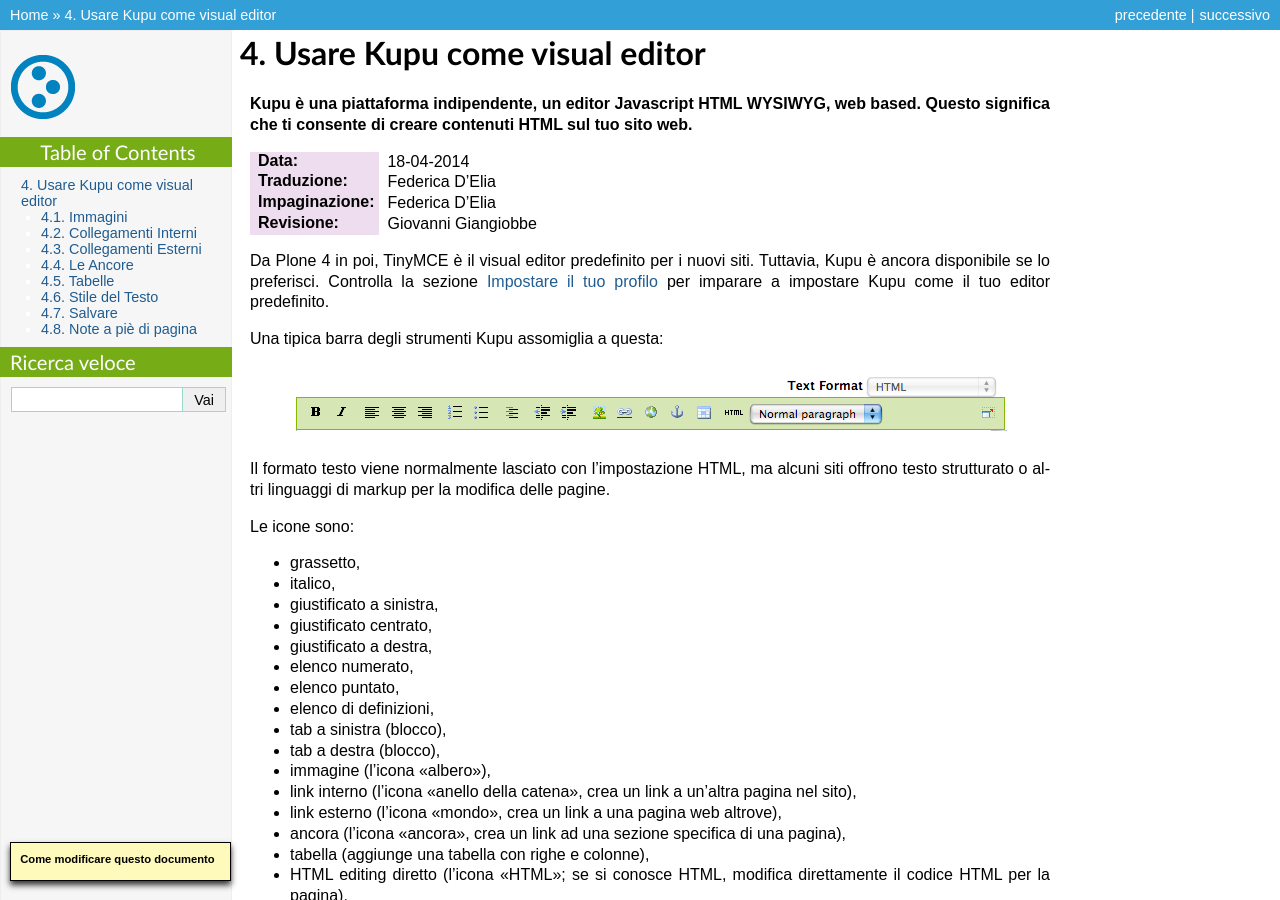
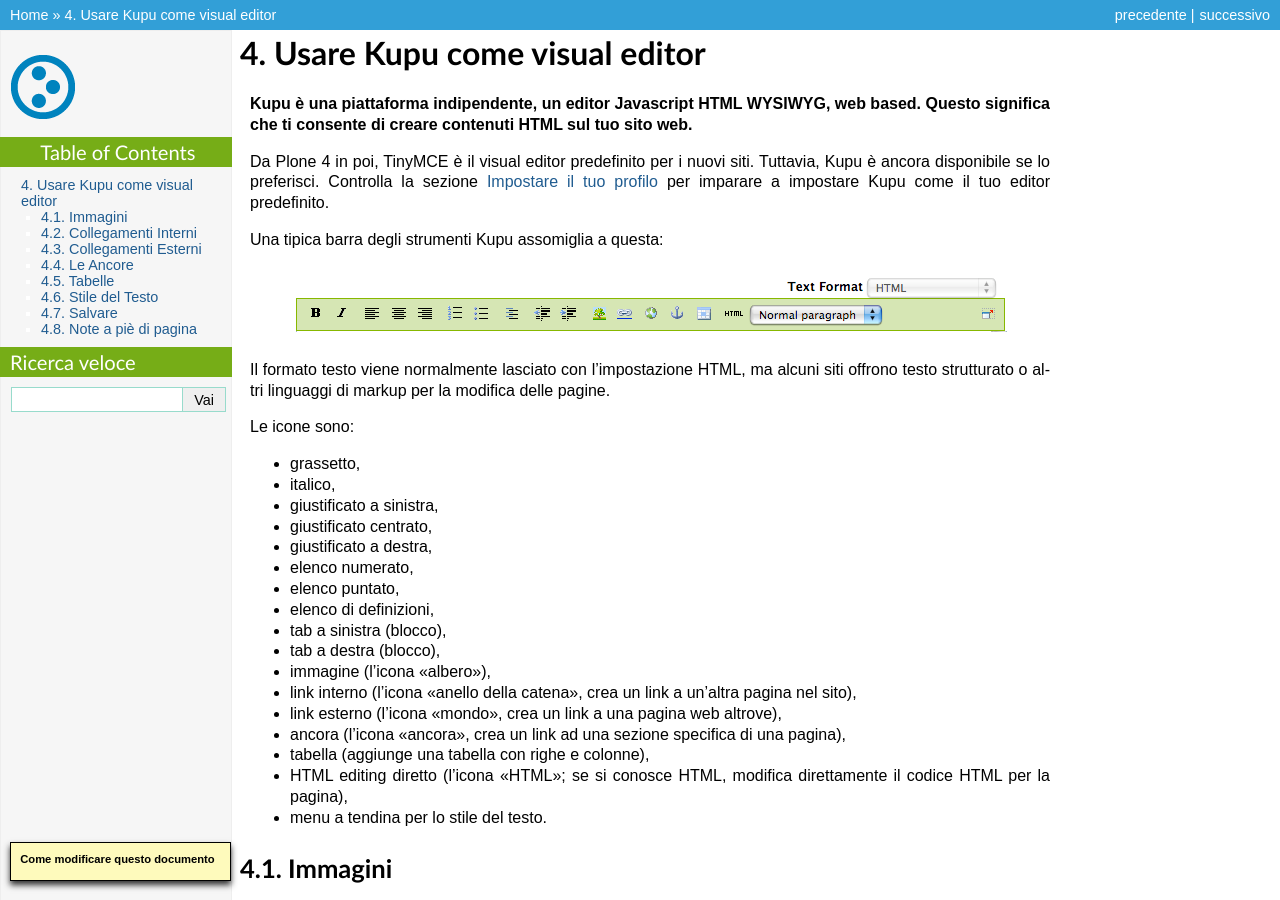
Before and after one commit to plone-it/collective.italiandocumentation, a Sphinx documentation site: the page built from source/using-kupu-as-visual-editor/index.rst, in a window 1280 px wide and 900 px high. Built offline with Sphinx 7.4.7, drawn with Linux system fonts in a browser that asks for light colours; pages that are not in the unit, such as notebooks, are missing from menus; some of the changed lines change nothing that is shown.

Commit message:
Tolta tabella intestazione

```diff
--- a/source/using-kupu-as-visual-editor/index.rst
+++ b/source/using-kupu-as-visual-editor/index.rst
@@ -4,11 +4,6 @@
 **Kupu è una piattaforma indipendente, un editor Javascript HTML WYSIWYG,
 web based. Questo significa che ti consente di creare contenuti HTML sul
 tuo sito web.**
-
-:Data: 18-04-2014
-:Traduzione: Federica D'Elia
-:Impaginazione: Federica D'Elia
-:Revisione: Giovanni Giangiobbe
 
 Da Plone 4 in poi, TinyMCE è il visual editor predefinito per i nuovi siti.
 Tuttavia, Kupu è ancora disponibile se lo preferisci. Controlla la sezione
@@ -89,7 +84,7 @@
 
 .. figure:: ../_static/insertlinkpanel.png
    :align: center
-   :alt:
+   :alt: null
 
 Puoi utilizzare questo pannello facendo click sulla cartella Home o sulla cartella Corrente,
 per iniziare la navigazione nel sito web Plone e per trovare una cartella, una pagina,
@@ -106,7 +101,7 @@
 
 .. figure:: ../_static/externallinkpanel.png
    :align: center
-   :alt:
+   :alt: null
 
 Digitare l'indirizzo web del sito esterno nel box che inizia con http://. È possibile
 fare click su *anteprima* se hai bisogno di controllare l'indirizzo. Se incolli
@@ -131,21 +126,21 @@
 
 .. figure:: ../_static/anchortext.png
    :align: center
-   :alt:
+   :alt: null
 
 Quindi seleziona ogni sottotitolo riscritto all'inizio del documento e
 clicca l'icona a forma di ancora:
 
 .. figure:: ../_static/anchorset.png
    :align: center
-   :alt:
+   :alt: null
 
 Apparirà una maschera che permetterà di selezionare quale sottotitolo deve essere
 collegato all'ancora:
 
 .. figure:: ../_static/anchorwindow.png
    :align: center
-   :alt:
+   :alt: null
 
 Verrà visualizzata la scheda *Collegamento all'ancora*. La sezione di sinistra mostrerà una lista di
 stili che posso essere utilizzati nel documento. Nel nostro esempio, i sottotitoli
@@ -167,7 +162,7 @@
 
 .. figure:: ../_static/inserttablepanel.png
    :align: center
-   :alt:
+   :alt: null
 
 L'impostazione delle righe e delle colonne è semplice. Se selezioni il
 box *Crea Intestazioni* avrai un posto dove digitare le intestazioni
@@ -176,7 +171,7 @@
 
 .. figure:: ../_static/inserttablepanelclasses.png
    :align: center
-   :alt:
+   :alt: null
 
 Ecco alcuni esempi di questi stili per la tabella:
 
```
